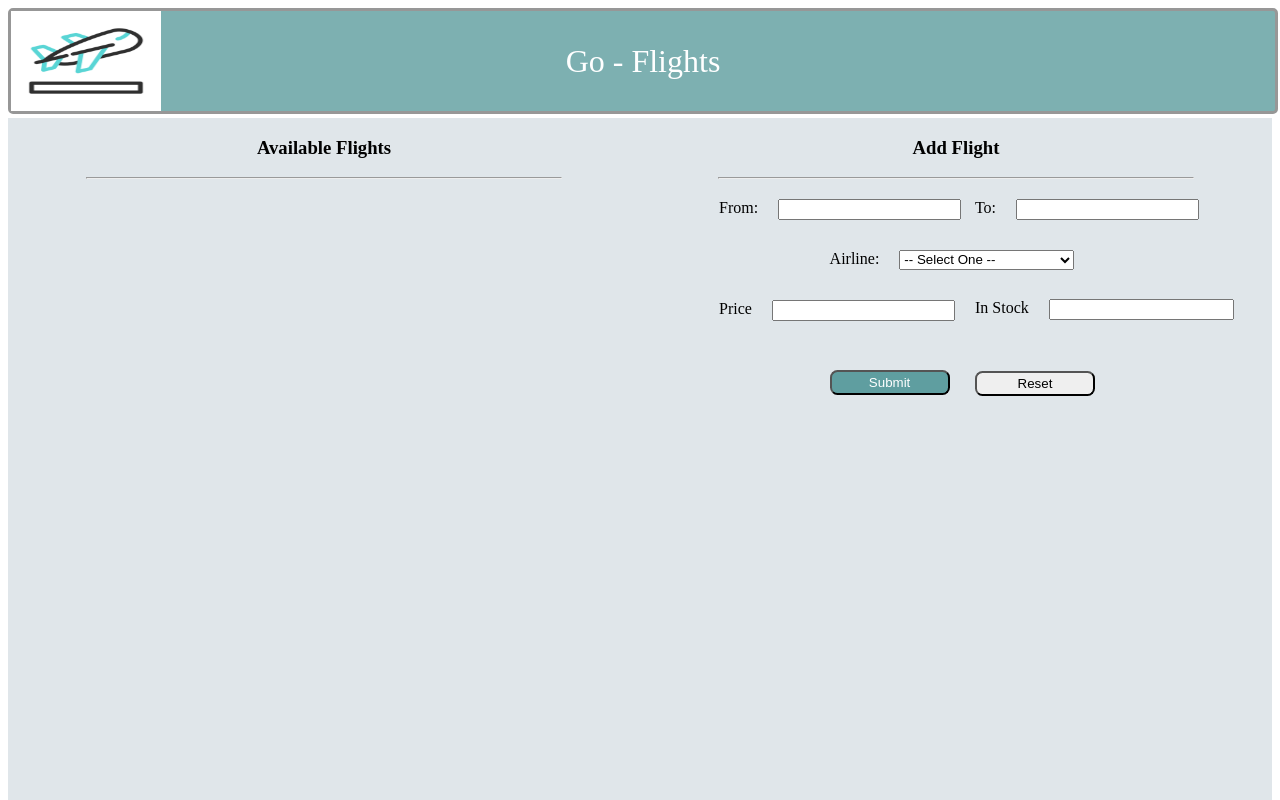
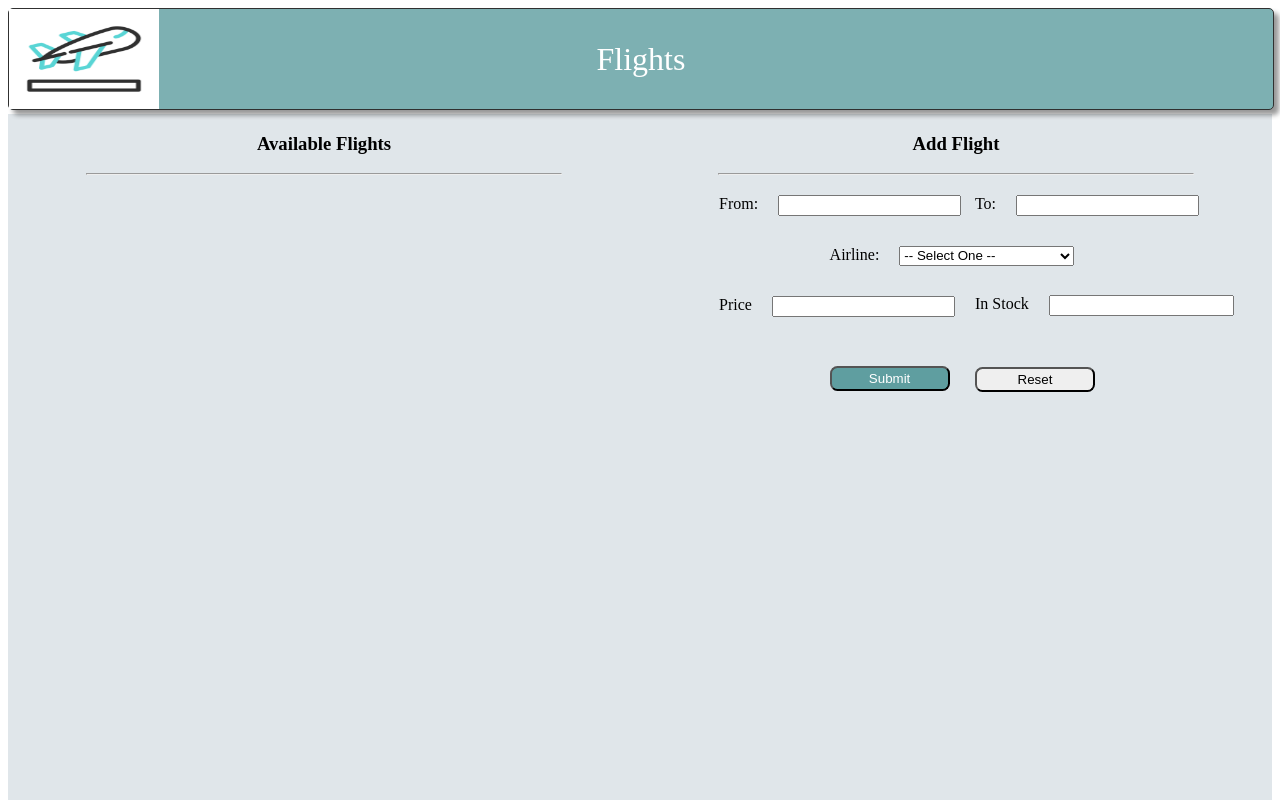
Before and after one commit to JorgeLG87/Project-Inventory, a plain HTML site: page index.html in a window 1280 px wide. Shown: the top 800 px of the page. Drawn offline with Linux system fonts and the light colour scheme; a web font is replaced by a local one.

Commit message:
Practice branch update

```diff
--- a/index.html
+++ b/index.html
@@ -15,7 +15,7 @@
     <!-- ----------------------------- -->
     <div class="top">
         <img class="logo" src="./images/take-off.gif">
-        <header class="top__item">Go - Flights</header>
+        <header class="top__item">Flights</header>
     </div>
 
     <div class="main">
--- a/style.css
+++ b/style.css
@@ -17,8 +17,8 @@ p {
     background-color: cadetblue;
     position: relative;
     opacity: 0.81;
-    border: 3px solid gray;
-    box-shadow: 0px 0px 0px 0px rgba(0, 0,0 , 0.5);
+    border: 1px solid black;
+    box-shadow: 5px 5px 5px 0px rgba(0, 0, 0 , 0.5);
     border-radius: 5px;
 
 }
@@ -298,9 +298,9 @@ h3 {
     position: absolute;
     top: 30%;
     left: 41%;
-    background: rgb(229, 136, 136);
+    background: cadetblue;
     border: 1px solid gray;
-
+    opacity: 0.8;
     border-style: outset;
     border-radius: 5px;
     width: 300px;
```
